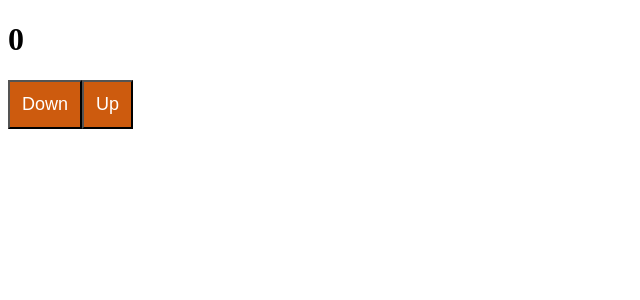
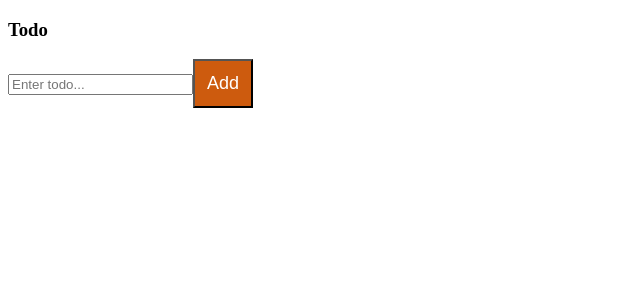
Before and after one commit to ThanhNhanDang/TikTok, a React (Create React App) app: page / in a window 1280 px wide. Shown: the top 300 px of the page, without its empty margins (0-640 px from the left). Built offline with nearby package versions, Linux system fonts and the light colour scheme.

Commit message:
useReducer todo

```diff
--- a/src/App.js
+++ b/src/App.js
@@ -1,44 +1,98 @@
-import React, { useReducer } from "react";
+import React, { useReducer, useRef } from "react";
 import "./App.css";
-// useState
-// 1. Init state: 0.
-// 2. Actions: Up (state + 1) / Down (state - 1)
 
 // useReducer
-// 1. Init state: 0.
-// 2. Actions: Up (state + 1) / Down (state - 1)
+// 1. Init state
+const initState = {
+  job: "",
+  jobs: [],
+};
+
+// 2. Actions
+const SET_JOB = "set_job";
+const ADD_JOB = "add_job";
+const DELETE_JOB = "delete_job";
+
+const setJob = (payload) => {
+  return {
+    type: SET_JOB,
+    payload,
+  };
+};
+
+const addJob = (payload) => {
+  return {
+    type: ADD_JOB,
+    payload,
+  };
+};
+
+const deleteJob = (payload) => {
+  return {
+    type: DELETE_JOB,
+    payload,
+  };
+};
+
 // 3. Reducer
+const reducer = (state, action) => {
+  switch (action.type) {
+    case SET_JOB:
+      return {
+        ...state,
+        job: action.payload,
+      };
+    case ADD_JOB:
+      return {
+        ...state,
+        jobs: [...state.jobs, action.payload], //trong es6 đối số đầu là bảo lưu cái cũ,
+        // cái sau là thêm vào phần tử mới
+      };
+    case DELETE_JOB:
+      const newJobs = [...state.jobs];
+      newJobs.splice(action.payload, 1);
+      return {
+        ...state,
+        jobs: newJobs, //trong es6 đối số đầu là bảo lưu cái cũ,
+        // cái sau là thêm vào phần tử mới
+      };
+    default:
+      throw new Error("Invalid action.");
+  }
+};
 // 4. Dispatch
 
-//Init state
-const initState = 0;
+function App() {
+  const [state, dispath] = useReducer(reducer, initState);
+  const { job, jobs } = state;
+  const inputRef = useRef();
 
-// Actions
-const UP_ACTION = "up";
-const DOWN_ACTION = "down";
-
-// Reducer
-const reducer = (state, action) => {
-  switch (action) {
-    case UP_ACTION:
-      return state + 1;
-    case DOWN_ACTION:
-      return state - 1;
-    default:
-      throw new Error("Invalid action");
-  }
-};
-
-
-
-function App() {
-  const [count, disPatch] = useReducer(reducer, initState);
+  const handleSubmit = () => {
+    dispath(addJob(job));
+    dispath(setJob(""));
+    inputRef.current.focus();
+  };
 
   return (
     <React.Fragment>
-      <h1>{count}</h1>
-      <button onClick={() => disPatch(DOWN_ACTION)}>Down</button>
-      <button onClick={() => disPatch(UP_ACTION)}>Up</button>
+      <h3>Todo</h3>
+      <input
+        value={job}
+        ref={inputRef}
+        onChange={(e) => {
+          dispath(setJob(e.target.value));
+        }}
+        placeholder="Enter todo..."
+      />
+      <button onClick={handleSubmit}>Add</button>
+      <ul>
+        {jobs.map((job, index) => (
+          <li key={index}>
+            {job}
+            <span onClick={() => dispath(deleteJob(index))}> &times;</span>
+          </li>
+        ))}
+      </ul>
     </React.Fragment>
   );
 }
```
